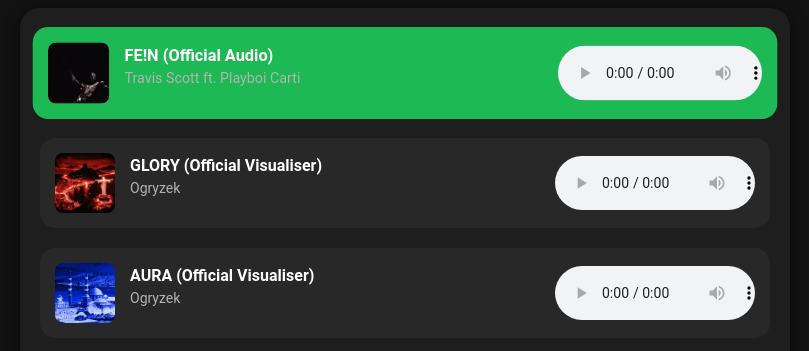
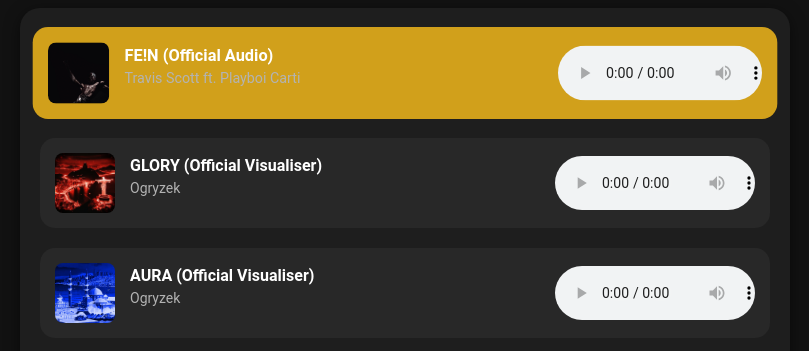
Before and after one commit to chilaxe/musicplayer, a plain HTML site: page index.html in a window 1280 px wide. In both pictures the pointer is over the element 640 px from the left and 73 px from the top of the page. Shown: the top 351 px of the page, without its empty margins (235-1044 px from the left). Drawn offline with Linux system fonts and the light colour scheme.

Commit message:
Update index.html

```diff
--- a/index.html
+++ b/index.html
@@ -38,7 +38,7 @@
         }
 
         .audi:hover {
-            background-color: #1db954; /* Spotify green */
+            background-color: #ffc21bcb; /* Spotify green */
             transform: scale(1.02);
         }
 
```
